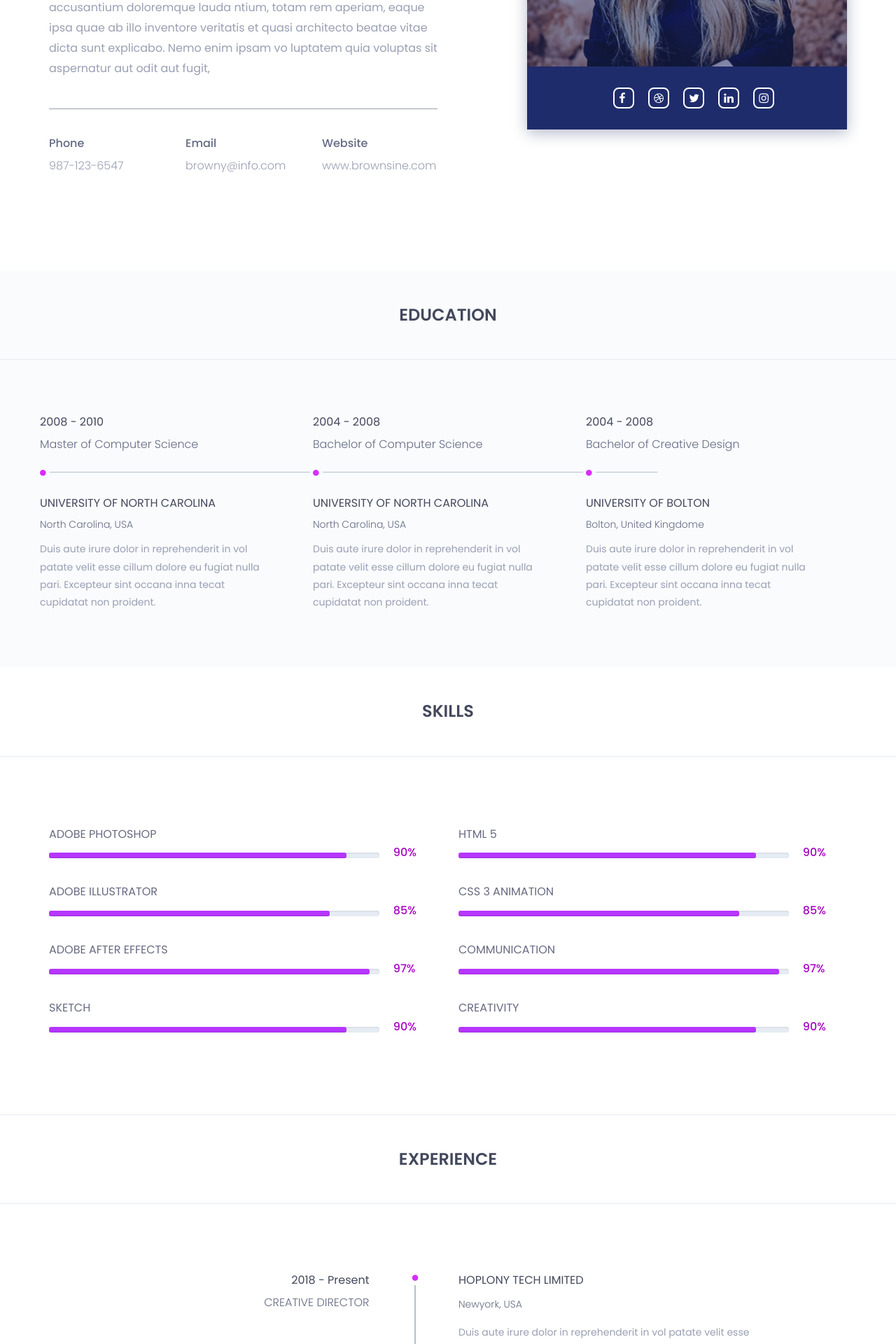
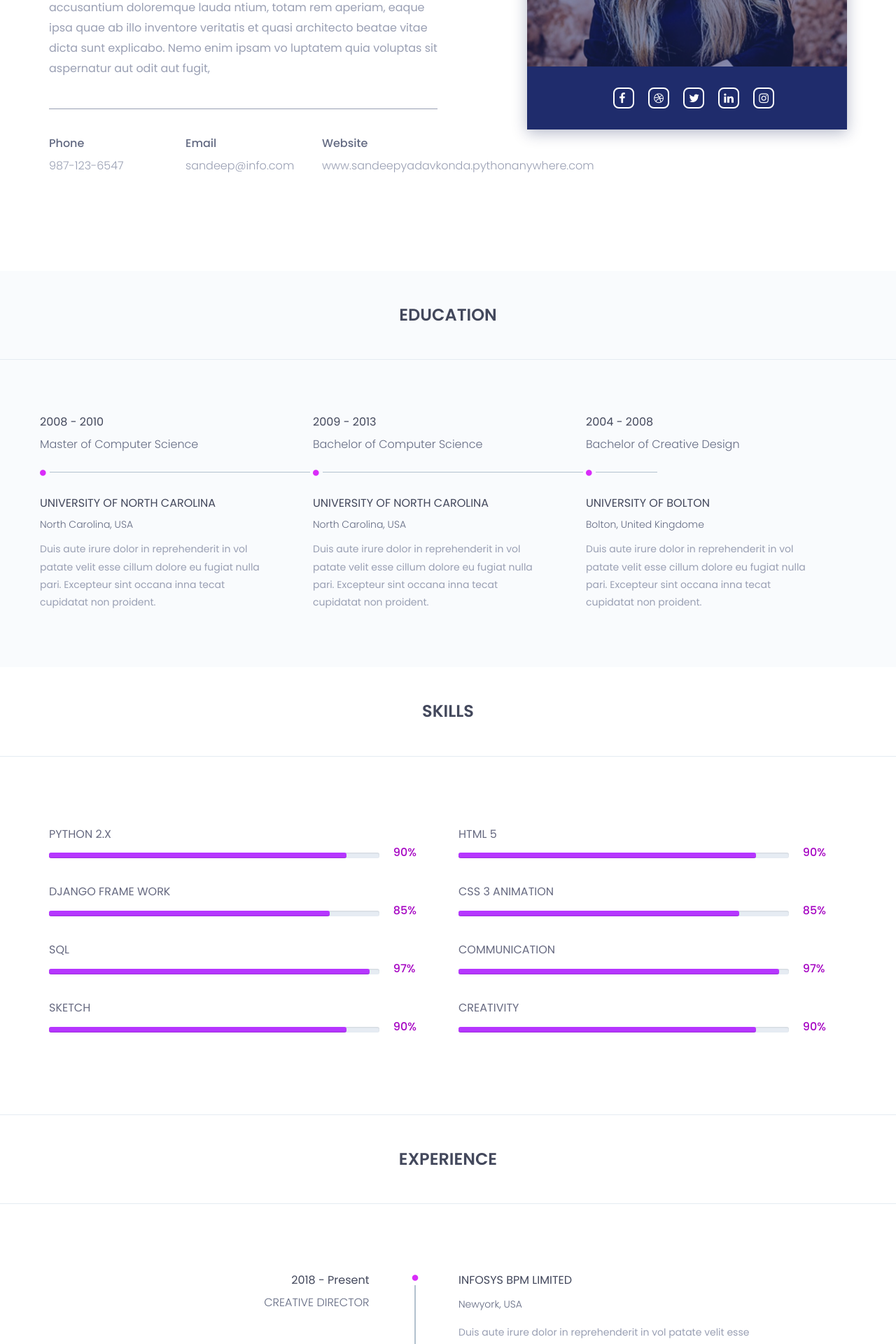
Before and after one commit to sandeepyadavkonda/myresume, a Django app: page / in a window 1280 px wide. Shown: the part 1400-3320 px from the top of the page at 70% size. Run offline with Django 3.2, Linux system fonts and the light colour scheme; some libraries are stand-ins or nearby versions.

Commit message:
this is done by me

```diff
--- a/static/assets/css/style.css
+++ b/static/assets/css/style.css
@@ -1,6 +1,6 @@
 /*==================================
 * Author        : "ThemeSine"
-* Template Name :  Browny  HTML Template
+* Template Name :  Sandeep  HTML Template
 * Version       : 1.0
 ==================================== */
 
--- a/templates/index.html
+++ b/templates/index.html
@@ -12,7 +12,7 @@
 		<link href="https://fonts.googleapis.com/css?family=Poppins:100,200,300,400,500,600,700,800,900&amp;subset=devanagari,latin-ext" rel="stylesheet">
 
         <!-- title of site -->
-        <title>Browny</title>
+        <title>Sandeep</title>
 
         <!-- For favicon png -->
 		<link rel="shortcut icon" type="image/icon" href="/static/assets/logo/favicon.png"/>
@@ -70,7 +70,7 @@
 			                <button type="button" class="navbar-toggle" data-toggle="collapse" data-target="#navbar-menu">
 			                    <i class="fa fa-bars"></i>
 			                </button>
-			                <a class="navbar-brand" href="index.html">browny</a>
+			                <a class="navbar-brand" href="index.html">sandeep</a>
 			            </div><!--/.navbar-header-->
 			            <!-- End Header Navigation -->
 
@@ -103,8 +103,8 @@
 				<div class="row">
 					<div class="col-md-12 text-center">
 						<div class="header-text">
-							<h2>hi <span>,</span> i am <br> browny <br> star <span>.</span>   </h2>
-							<p>ui/ux designer and web developer</p>
+							<h2>hi <span>,</span> i am <br> sandeep <br> yadav <span>.</span>   </h2>
+							<p>python developer with django framework</p>
 							<a href="/static/assets/download/browney.txt" download>download resume</a>
 						</div><!--/.header-text-->
 					</div><!--/.col-->
@@ -140,13 +140,13 @@
 									<div class="col-sm-4">
 										<div class="single-about-add-info">
 											<h3>email</h3>
-											<p>browny@info.com</p>
+											<p>sandeep@info.com</p>
 										</div>
 									</div>
 									<div class="col-sm-4">
 										<div class="single-about-add-info">
 											<h3>website</h3>
-											<p>www.brownsine.com</p>
+											<p>www.sandeepyadavkonda.pythonanywhere.com</p>
 										</div>
 									</div>
 								</div>
@@ -232,7 +232,7 @@
 						<div class="col-sm-4">
 							<div class="single-horizontal-timeline">
 								<div class="experience-time">
-									<h2>2004 - 2008</h2>
+									<h2>2009 - 2013</h2>
 									<h3>bachelor <span>of </span> computer science</h3>
 								</div><!--/.experience-time-->
 								<div class="timeline-horizontal-border">
@@ -294,7 +294,7 @@
 							<div class="col-md-6">
 								<div class="single-skill-content">
 									<div class="barWrapper">
-										<span class="progressText">adobe photoshop</span>
+										<span class="progressText">Python 2.X</span>
 										<div class="single-progress-txt">
 											<div class="progress ">
 												<div class="progress-bar" role="progressbar" aria-valuenow="90" aria-valuemin="10" aria-valuemax="100" style="">
@@ -305,7 +305,7 @@
 										</div>
 									</div><!-- /.barWrapper -->
 									<div class="barWrapper">
-										<span class="progressText">adobe illustrator</span>
+										<span class="progressText">Django Frame Work</span>
 										<div class="single-progress-txt">
 											<div class="progress ">
 											   <div class="progress-bar" role="progressbar" aria-valuenow="85" aria-valuemin="10" aria-valuemax="100" style="">
@@ -316,7 +316,7 @@
 										</div>
 									</div><!-- /.barWrapper -->
 									<div class="barWrapper">
-										<span class="progressText">adobe after effects</span>
+										<span class="progressText">SQL</span>
 										<div class="single-progress-txt">
 											<div class="progress ">
 											   <div class="progress-bar" role="progressbar" aria-valuenow="97" aria-valuemin="10" aria-valuemax="100" style="">
@@ -417,7 +417,7 @@
 													<div class="timeline-content">
 														<h4 class="title">
 															<span><i class="fa fa-circle" aria-hidden="true"></i></span>
-															hoplony tech limited
+															infosys bpm limited
 														</h4>
 														<h5>newyork, USA</h5>
 														<p class="description">
@@ -446,7 +446,7 @@
 												<div class="timeline">
 													<div class="timeline-content text-right">
 														<h4 class="title">
-															hoplony tech limited
+															infosys bpm limited
 														</h4>
 														<h5>newyork, USA</h5>
 														<p class="description">
@@ -482,7 +482,7 @@
 													<div class="timeline-content">
 														<h4 class="title">
 															<span><i class="fa fa-circle" aria-hidden="true"></i></span>
-															hoplony tech limited
+															infosys bpm limited
 														</h4>
 														<h5>newyork, USA</h5>
 														<p class="description">
@@ -511,7 +511,7 @@
 												<div class="timeline">
 													<div class="timeline-content text-right">
 														<h4 class="title">
-															hoplony tech limited
+															infosys bpm limited
 														</h4>
 														<h5>newyork, USA</h5>
 														<p class="description">
@@ -547,7 +547,7 @@
 													<div class="timeline-content">
 														<h4 class="title">
 															<span><i class="fa fa-circle" aria-hidden="true"></i></span>
-															hoplony tech limited
+															infosys bpm limited
 														</h4>
 														<h5>newyork, USA</h5>
 														<p class="description">
@@ -874,7 +874,7 @@
 								<div class="contact-adress">
 									<div class="contact-add-head">
 										<h3>Sandeep yadav</h3>
-										<p>uI/uX designer</p>
+										<p>Python Developer</p>
 									</div>
 									<div class="contact-add-info">
 										<div class="single-contact-add-info">
@@ -883,11 +883,11 @@
 										</div>
 										<div class="single-contact-add-info">
 											<h3>email</h3>
-											<p>browny@info.com</p>
+											<p>sandeep@info.com</p>
 										</div>
 										<div class="single-contact-add-info">
 											<h3>website</h3>
-											<p>www.brownsine.com</p>
+											<p>www.sandeepyadavkonda.pythonanywhere.com</p>
 										</div>
 									</div>
 								</div><!--/.contact-adress-->
```
